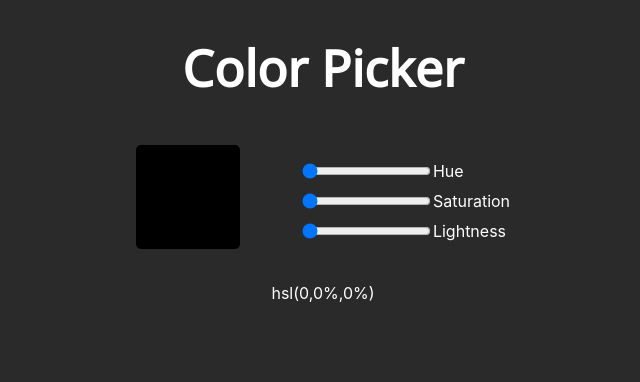
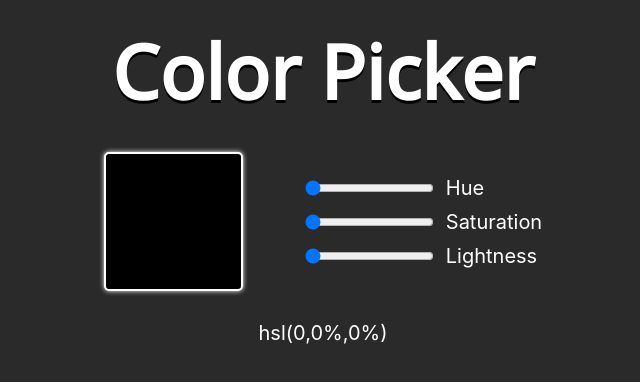
Before and after one commit to mmyenny/color-picker-2, a React (Create React App) app: page / in a window 1280 px wide. Shown: the top 382 px of the page, without its empty margins (317-957 px from the left). Built offline with nearby package versions, Linux system fonts and the light colour scheme.

Commit message:
Added styling

```diff
--- a/src/App.css
+++ b/src/App.css
@@ -20,7 +20,8 @@ div.container {
 }
 
 div.box {
-  border: 2px solid black;
+  border: 2px solid white;
+  box-shadow: 0 0 5px white;
   border-radius: 5px;
   height: 100px;
   width: 100px;
@@ -39,6 +40,30 @@ li {
   color: white;
 }
 
+label {
+  padding-left: 10px;
+}
+
 p {
   color: white;
 }
+
+@media (min-width: 700px) {
+  h1 {
+    font-size: 75px;
+    margin: 20px;
+  }
+
+  div.box {
+    height: 135px;
+    width: 135px;
+  }
+
+  li {
+    font-size: 20px;
+  }
+
+  p {
+    font-size: 20px;
+  }
+}
--- a/src/App.js
+++ b/src/App.js
@@ -36,7 +36,15 @@ class App extends Component {
     }%)`
     return (
       <div className="App">
-        <h1>Color Picker</h1>
+        <h1
+          style={{
+            textShadow: `0px 3px 0.5px hsl(${this.state.hue},${
+              this.state.saturation
+            }%,${this.state.lightness}%)`
+          }}
+        >
+          Color Picker
+        </h1>
         <div className="container">
           <div className="box" style={{ backgroundColor: color }} />
           <div className="sliders">
```
